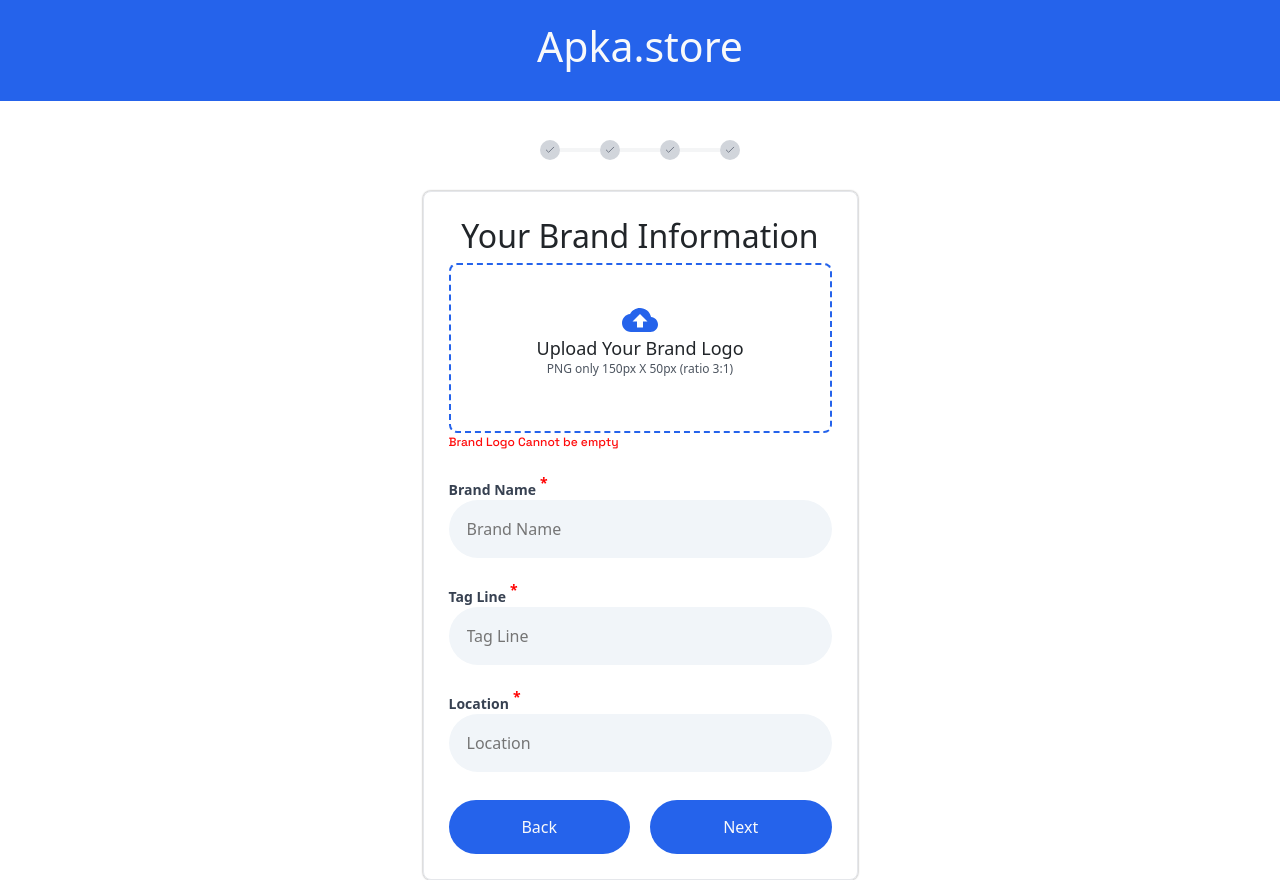
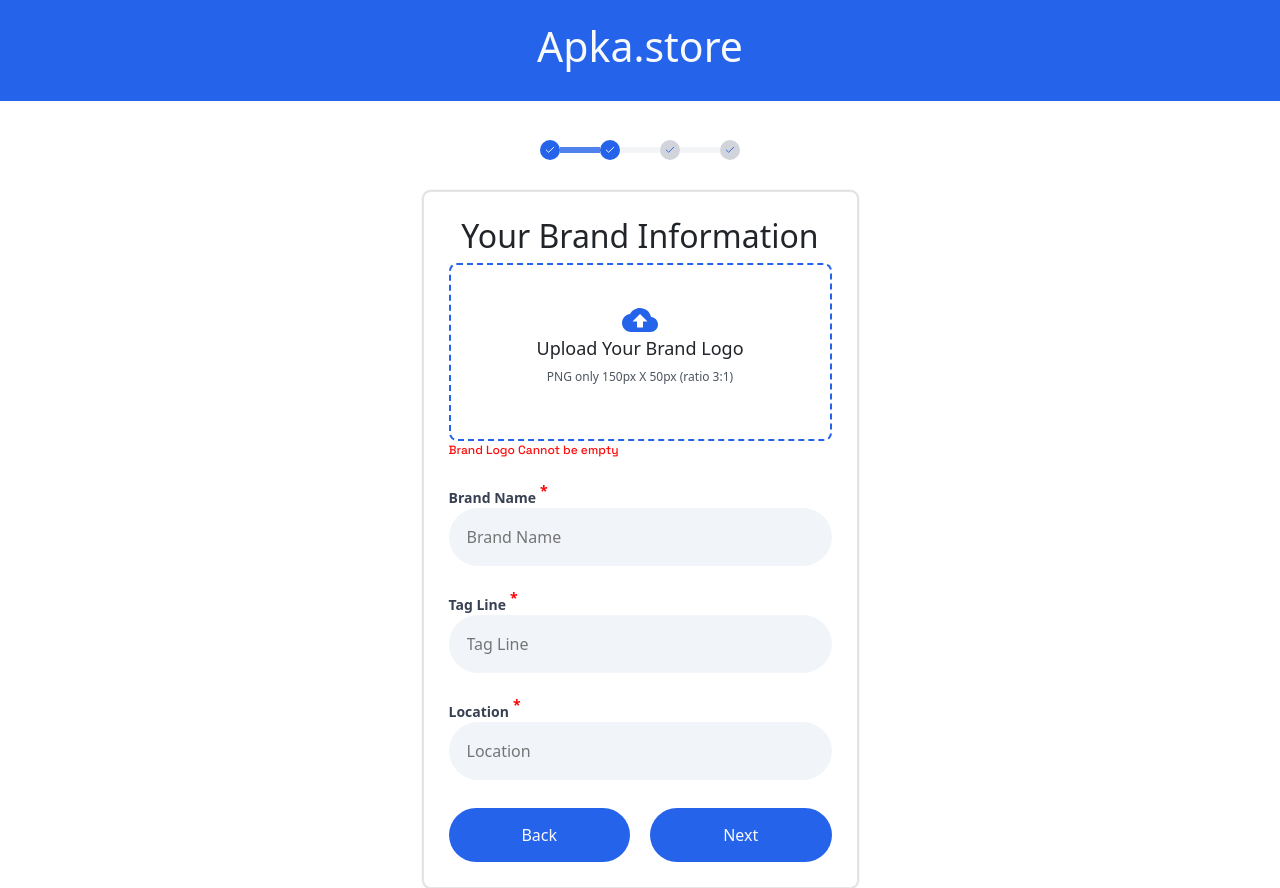
Before and after one commit to Donkuray-dev/Store-mini, a React (Create React App) app: page /Admin-Upload in a window 1280 px wide. Built offline with nearby package versions, Linux system fonts and the light colour scheme.

Commit message:
stepper & the admin upload image validation

```diff
--- a/src/components/admin/Admin-Login.jsx
+++ b/src/components/admin/Admin-Login.jsx
@@ -26,7 +26,7 @@
       <Header />
       <div className="container">
         <div className="user_login">
-          <Stepper />
+          <Stepper index={0} />
           <WrapperInner className="">
             <h2 className="text-center">User Information</h2>
             <form onSubmit={handleSubmit(onSubmit)}>
@@ -64,7 +64,7 @@
                   Click Here
                 </a>
               </p>
-            </form>s
+            </form>
           </WrapperInner>
         </div>
       </div>
--- a/src/components/admin/Admin-Upload.jsx
+++ b/src/components/admin/Admin-Upload.jsx
@@ -21,10 +21,32 @@
   // drag and drop handler
   const onDrop = useCallback((acceptedFiles) => {
     const file = acceptedFiles[0];
+    if (file) {
+      const fileSize = file.size;
+      const fileWidth = file.width;
+      const fileHeight = file.height;
+      const ratio = fileWidth / fileHeight;
 
-    if (file) {
+      if (fileSize > 1024 * 1024) { // 1MB limit
+        alert("Image size exceeds 1MB");
+        return;
+      }
+
+      if (ratio !== 3) { // 3:1 ratio limit
+        alert("Image ratio must be 3:1");
+        return;
+      }
+
+      if (file.type !== "image/png") { // PNG only
+        alert("Only PNG images are allowed");
+        return;
+      }
+
       setImg({ preview: URL.createObjectURL(file), file });
     }
+
+
+
   }, []);
 
   const { getRootProps, getInputProps, isDragActive } = useDropzone({
@@ -48,10 +70,23 @@
       <Header />
       <div className="container">
         <div className="user_login">
-          <Stepper />
-          <WrapperInner className="">
-            <h2 className=" text-center">Your Brand Information</h2>
-            <UploadSection>
+          <Stepper index={2}/>
+          <WrapperInner>
+            <h2 className="text-center">Your Brand Information</h2>
+            <UploadSection {...getRootProps()}>
+              <input {...getInputProps()} />
+              {isDragActive ? (
+                <p>Drop the logo here...</p>
+              ) : (
+                <div>
+                  {Img ? (
+                    <img
+                      src={Img.preview}
+                      alt="Brand Logo Preview"
+                      style={{ width: "150px", height: "50px" }}
+                    />
+                  ) : (
+                    <div>
                       <svg
                         width="36"
                         height="36"
@@ -64,12 +99,14 @@
                           fill="#2563EB"
                         />
                       </svg>
-              <UploadTitle className=" m-0 fw-medium">
-                Upload Your Brand Logo
-              </UploadTitle>
-              <UploadLimts className="">
+                      <UploadTitle>Upload Your Brand Logo</UploadTitle>
+                      <UploadLimts>
                         PNG only 150px X 50px (ratio 3:1)
                       </UploadLimts>
+                    </div>
+                  )}
+                </div>
+              )}
             </UploadSection>
             {!Img && <UploadWarning>Brand Logo Cannot be empty</UploadWarning>}
             <form onSubmit={handleSubmit(onSubmit)}>
--- a/src/components/admin/Admin-contect.jsx
+++ b/src/components/admin/Admin-contect.jsx
@@ -34,7 +34,7 @@
       <Header />
       <div className="container">
         <div className="user_login">
-          <Stepper />
+          <Stepper index={1}/>
 
           <WrapperInner onSubmit={handleSubmit(onSubmit)}>
             <h2 className="text-center">User Information</h2>
--- a/src/components/admin/Admin-shop-type.jsx
+++ b/src/components/admin/Admin-shop-type.jsx
@@ -15,7 +15,7 @@
             <Header/>
             <div className="container">
                 <div className="user_login">
-                    <Stepper/>
+                    <Stepper index={3}/>
                     <WrapperInner className="">
                         <h2 className=" text-center">Your Brand Information</h2>
                         <Domain title={"Sub Domain"}/>
--- a/src/components/elements/Stepper.jsx
+++ b/src/components/elements/Stepper.jsx
@@ -1,58 +1,79 @@
-import 'bootstrap/dist/css/bootstrap.min.css';
-import styled from 'styled-components'
+import "bootstrap/dist/css/bootstrap.min.css";
+import styled from "styled-components";
 import React from "react";
 
-
-export default function Stepper({index}) {
-    let steps = document.querySelectorAll('.step')
-    let steplines = document.querySelectorAll('.step_line')
+export default function Stepper({ index }) {
+  let steps = document.querySelectorAll(".step");
+  let steplines = document.querySelectorAll(".step_line");
 
   function checker(i) {
     for (let i = 0; i <= 3; i++) {
       if (i == 0) {
-
       }
     }
   }
 
   checker(index);
 
-    return(
+  return (
     <>
       <Wrapper className="step w-100 d-flex align-items-center">
-                <Step className=" rounded-circle w-100 " id='step-1' width="13" height="12" viewBox="0 0 13 12" fill="none" xmlns="http://www.w3.org/2000/svg">
-                    <path d="M10.5 3L5 8.5L2.5 6" stroke="#6b7280" stroke-linecap="round" stroke-linejoin="round"/>
+        {[1, 2, 3, 4].map((step) => (
+          <React.Fragment key={step}>
+            <Step
+              className={`step rounded-circle w-100 ${
+                index >= step ? "active" : ""
+              }`}
+              width="13"
+              height="12"
+              viewBox="0 0 13 12"
+              fill="none"
+              xmlns="http://www.w3.org/2000/svg"
+            >
+              <path
+                d="M10.5 3L5 8.5L2.5 6"
+                stroke={index >= step ? "#FFF" : "#2563EB"}
+                strokeLinecap="round"
+                strokeLinejoin="round"
+              />
             </Step>
-                <Stepline className="step_line m-0" id='stepline-1' />
-                <Step className="step rounded-circle w-100 " id='step-2' width="13" height="12" viewBox="0 0 13 12" fill="none" xmlns="http://www.w3.org/2000/svg">
-                    <path d="M10.5 3L5 8.5L2.5 6" stroke="#6b7280" stroke-linecap="round" stroke-linejoin="round"/>
-                </Step>
-                <Stepline className="step_line m-0" id='stepline-2' />
-                <Step className="step rounded-circle w-100 " id='step-3' width="13" height="12" viewBox="0 0 13 12" fill="none" xmlns="http://www.w3.org/2000/svg">
-                    <path d="M10.5 3L5 8.5L2.5 6" stroke="#6b7280" stroke-linecap="round" stroke-linejoin="round"/>
-                </Step>
-                <Stepline className="step_line m-0" id='stepline-3' />
-                <Step className="step rounded-circle w-100 " id='step-4' width="13" height="12" viewBox="0 0 13 12" fill="none" xmlns="http://www.w3.org/2000/svg">
-                    <path d="M10.5 3L5 8.5L2.5 6" stroke="#6b7280" stroke-linecap="round" stroke-linejoin="round"/>
-                </Step>
+            {step < 4 && (
+              <Stepline
+                className={`step_line m-0 ${index > step ? "completed" : ""}`}
+              />
+            )}
+          </React.Fragment>
+        ))}
       </Wrapper>
     </>
   );
 }
 
-
-const Wrapper = styled.div `
+const Wrapper = styled.div`
   max-width: 200px;
   margin: 39px auto 31px;
-`
+`;
 const Step = styled.svg`
-    padding:4px ;
-    background-color: #D1D5DB;
+  padding: 4px;
+  background-color: #d1d5db;
   max-width: 20px;
   height: 20px;
-`
+  transition: background-color 0.3s;
+  &.active{
+      background-color: #2563EB;
+      color: white;
+    }
+    `;
 const Stepline = styled.hr`
-    border: 2px solid #D1D5DB;
+  border: 3px solid #d1d5db;
+  background:#d1d5db;
   width: 40px;
   height: 0px;
-`
+  transition: background-color 0.3s;
+  &.completed{
+    opacity: 0.8;
+    border: 3px solid #2563EB;
+    background-color: #2563EB;
+  }
+
+`;
```
Lines whose indentation alone changed are shown as unchanged.
